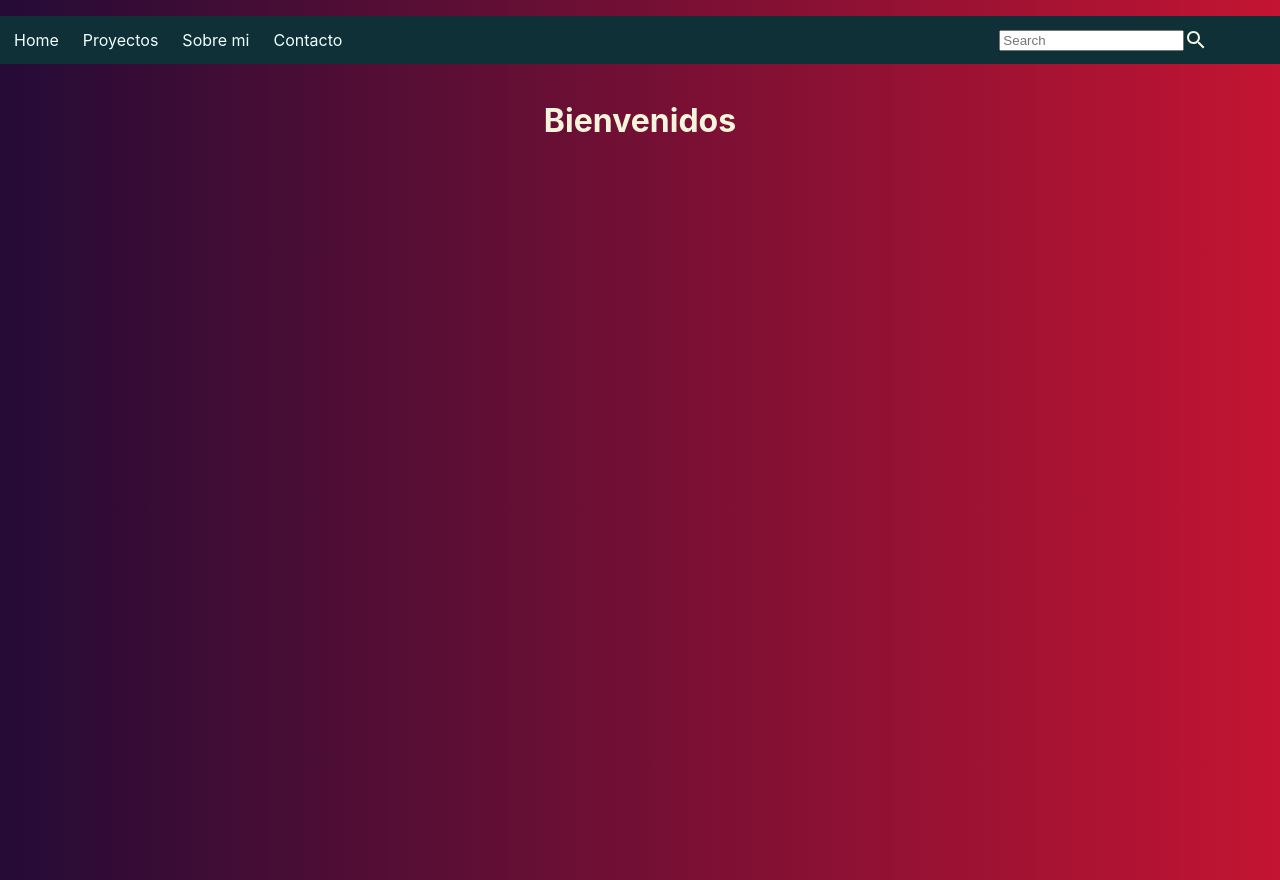
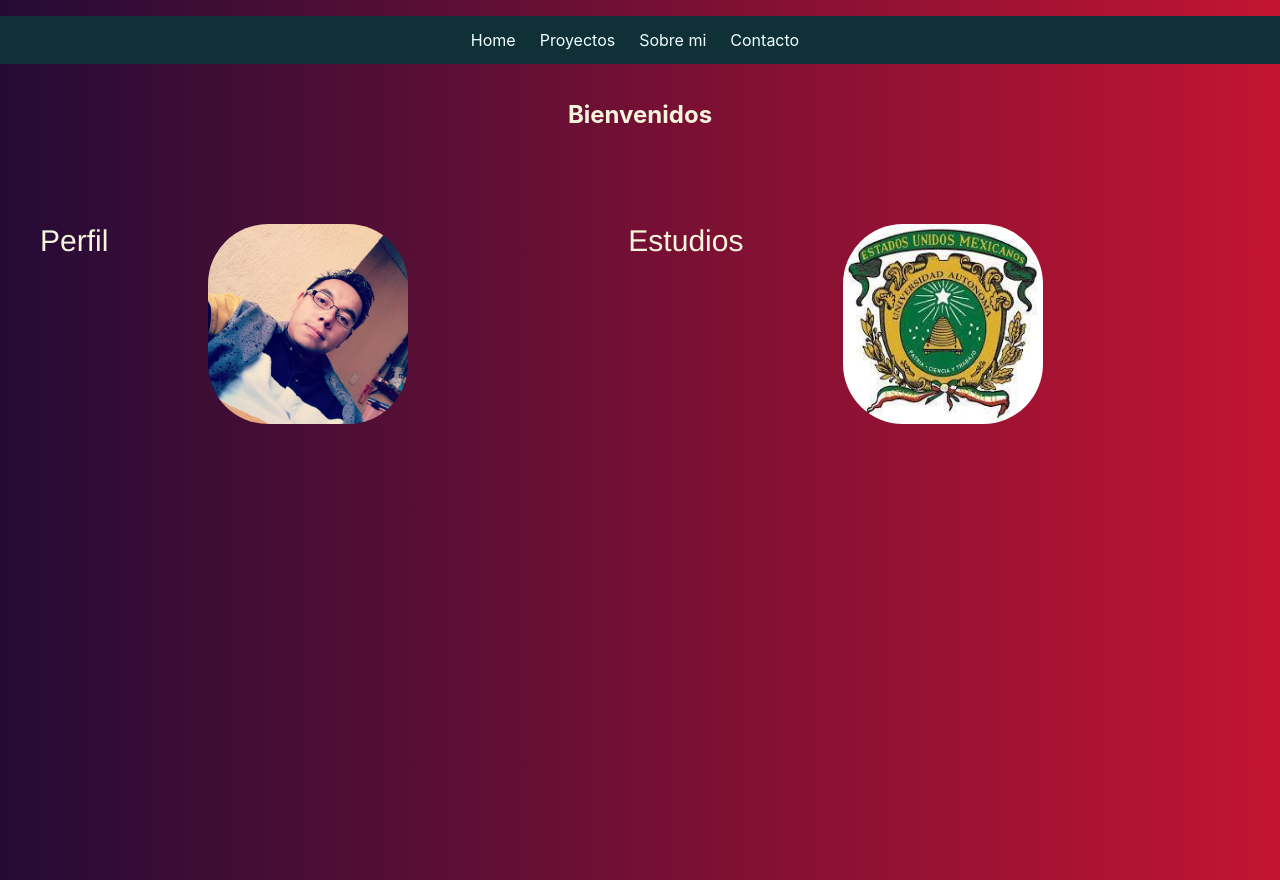
Before and after one commit to RicharLopez24/Blog_personal_Ricardo, a React (Create React App) app: page /Home in a window 1280 px wide. Built offline with nearby package versions, Linux system fonts and the light colour scheme.

Commit message:
agregando algunas rutas y vistas nuevas

```diff
--- a/src/Componentes/Navigation.js
+++ b/src/Componentes/Navigation.js
@@ -13,11 +13,12 @@ function Navigation() {
             <li className='lista-contenido'><Link to='/Proyectos' className='enlace'>Proyectos</Link></li>
             <li className='lista-contenido'><Link to='/Sobremi' className='enlace'>Sobre mi</Link></li>
             <li className='lista-contenido'><Link to='/Contacto' className='enlace'>Contacto</Link></li>
-            <div className='input-contenido'>
+            {/*<div className='input-contenido'>
                 <input type='text' placeholder='Search'></input>
                 <SearchIcon className='iconSearch'/>
 
-            </div>
+            </div>*/}
+
         </ul>
         <PublicRoutes />
       </Router>
--- a/src/Contenido/Home.js
+++ /dev/null
@@ -1,18 +0,0 @@
-import { useEffect } from "react";
-
-
-function Home() {
-    useEffect( () =>{
-        document.title='Home';
-    });
-    return (
-        <div className='contenido-styled'>
-            <body>
-            <h1>Bienvenidos </h1>
-
-            </body>
-        </div>
-    );
-}
-
-export default Home;
--- a/src/Contenido/Contacto.js
+++ b/src/Contenido/Views/Contacto.js
@@ -1,5 +1,6 @@
 import { useEffect } from "react";
-import ComContact from "./ComponentesNav/ComContact";
+import ComContact from "../ComponentesNav/ComContact";
+
 
 
 function Contacto() {
--- /dev/null
+++ b/src/Contenido/Views/Home.js
@@ -0,0 +1,52 @@
+import { useEffect } from "react";
+import perfil from '../../Image/perfil.jpeg'
+import './ViewsStyles.css';
+import uaemex from '../../Image/escudoUaemex.jpeg'
+import { Link } from "react-router-dom";
+
+
+function Home() {
+    useEffect(() => {
+        document.title = 'Home';
+    });
+    return (
+        <div className='contenido-styled'>
+            <h2> Bienvenidos </h2>
+            <div className="cards">
+
+                <div className="card">
+                    <label className="titulos">Perfil</label>
+
+                    <Link to='/Sobremi/Perfil'><img src={perfil}
+                        alt='perfil'
+                        className="fotoPerfil"
+                    /></Link>
+                    <div className="text">
+                        <div className="datos">
+                            <label>Angel Ricardo Lopez Jimenez</label>
+                            <label>25 años</label>
+                        </div>
+
+                    </div>
+                </div>
+
+                <div className="card">
+                <label className="titulos">Estudios</label>
+                    <img src={uaemex}
+                        alt='perfil'
+                        className="fotoPerfil"
+                    />
+                    <div className="text">
+                        <div className="datos">
+                            <label>Universidad Autonoma del Estado de Mexico</label>
+                            <label>Centro Universitario UAEM Zumpango</label>
+                        </div>
+
+                    </div>
+                </div>
+            </div>
+        </div>
+    );
+}
+
+export default Home;
--- /dev/null
+++ b/src/Contenido/Views/Perfil.js
@@ -0,0 +1,25 @@
+import React from 'react'
+import perfil from '../../Image/perfil.jpeg'
+import './ViewsStyles.css';
+
+function Perfil() {
+    return (
+        <div className='contenido-styled'>
+            <div className='perfil'>
+                <img src={perfil}
+                    alt='perfil'
+                    className="Perfilfoto"
+                />
+                <div className="">
+                    <div className="">
+                        <label>Angel Ricardo Lopez Jimenez</label>
+                        <label>25 años</label>
+                    </div>
+
+                </div>
+            </div>
+        </div>
+    )
+}
+
+export default Perfil
--- a/src/Contenido/Sobremi.js
+++ b/src/Contenido/Views/Sobremi.js
@@ -1,5 +1,6 @@
 import { useEffect } from "react";
-import ComSobremi from "./ComponentesNav/ComSobremi";
+import ComSobremi from "../ComponentesNav/ComSobremi";
+
 
 
 function Sobremi() {
--- /dev/null
+++ b/src/Contenido/Views/ViewsStyles.css
@@ -0,0 +1,83 @@
+.fotoPerfil {
+    display: flex;
+    width: 200px;
+    height: 200px;
+    cursor: pointer;
+    border-radius: 60px;
+    transition: 2s ease;
+    transform: translateX(100px);
+}
+
+.card:hover .fotoPerfil {
+    transform: translatex(-5px);
+
+    cursor: pointer;
+}
+
+.card {
+
+
+    display: flex;
+    margin-left: 40px;
+    margin-right: 80px;
+    margin-top: 75px;
+
+
+}
+
+.text {
+    width: 200px;
+    height: 200px;
+
+    transition: 2s ease;
+    transform: translateX(-100px);
+    opacity: 0;
+}
+
+.card:hover .text {
+    transform: translatex(5px);
+    opacity: 1;
+    cursor: pointer;
+}
+
+.datos {
+    height: 200px;
+    width: 300px;
+    font-size: 25px;
+    display: flex;
+    flex-direction: column;
+
+    justify-content: center;
+
+
+}
+
+.cards {
+
+    max-height: 150vh;
+    min-width: 100vh;
+    display: flex;
+    flex-direction: row;
+
+
+}
+
+.titulos {
+    font-size: 30px;
+    font-family: 'Franklin Gothic Medium', 'Arial Narrow', Arial, sans-serif;
+
+}
+
+.perfil {
+    display: flex;
+    align-items: center;
+    align-content: center;
+    margin-left: 50px;
+    margin-top: 50px;
+}
+
+.Perfilfoto {
+    width: 25%;
+    height: 25%;
+    border-radius: 20px;
+}
--- a/src/Router/PublicRoutes.js
+++ b/src/Router/PublicRoutes.js
@@ -1,9 +1,11 @@
 import { Switch } from "react-router-dom"
-import Contacto from "../Contenido/Contacto";
-import Home from '../Contenido/Home'
-import Proyectos from "../Contenido/Proyectos";
-import Sobremi from "../Contenido/Sobremi";
+import Contacto from "../Contenido/Views/Contacto";
+
+import Proyectos from "../Contenido/Views/Proyectos";
+import Sobremi from "../Contenido/Views/Sobremi";
+import Home from "../Contenido/Views/Home";
 import { PublicRoute } from "./Routes"
+import Perfil from "../Contenido/Views/Perfil";
 //import PublicRoute from "./Routes"
 
 
@@ -13,6 +15,7 @@ const PublicRoutes = () =>{
             <PublicRoute exact path="/Home" component={Home}/>
             <PublicRoute exact path="/Proyectos" component={Proyectos}/>
             <PublicRoute exact path="/Sobremi" component={Sobremi} />
+            <PublicRoute exact path="/Sobremi/Perfil" component={Perfil} />
             <PublicRoute exact path="/Contacto" component={Contacto} />
             <PublicRoute path="/**"  component={Home}/>
         </Switch>
```
Also changed, not shown: src/Contenido/Views/Proyectos.js (renamed from src/Contenido/Proyectos.js), src/Image/escudoUaemex.jpeg (added), src/Image/perfil.jpeg (added).
